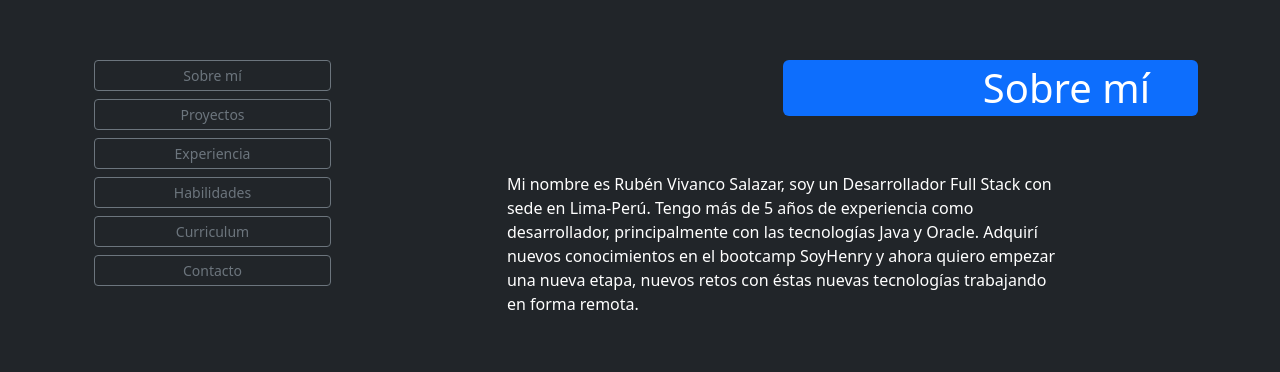
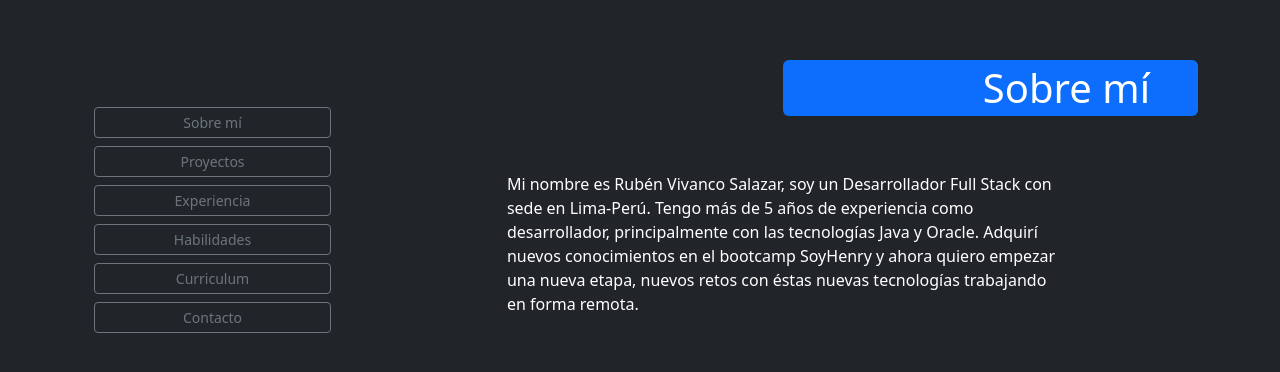
Before and after one commit to rubenevivancos/Portafolio, a React (Create React App) app in the folder client/: page /aboutMe in a window 1280 px wide. Shown: the part 180-552 px from the top of the page. Built offline with nearby package versions, Linux system fonts and the light colour scheme.

Commit message:
Correccion en nombre de componente

```diff
--- a/client/src/Components/AboutMe/aboutMe.js
+++ b/client/src/Components/AboutMe/aboutMe.js
@@ -8,7 +8,7 @@ export default function Home() {
         <div className="bg-dark" style={{ height: '100vh', display: 'flex', justifyContent: 'center', alignItems: 'center' }}>
             <Container>
                 <Row>
-                    <Col sm={3}>
+                    <Col sm={3} className="d-flex align-items-center">
                         <SideBarMenu />
                     </Col>
                     <Col sm={9}>
```
